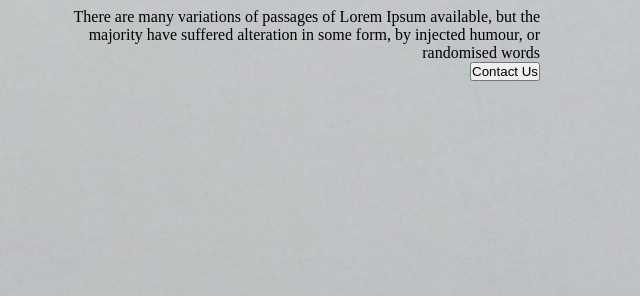
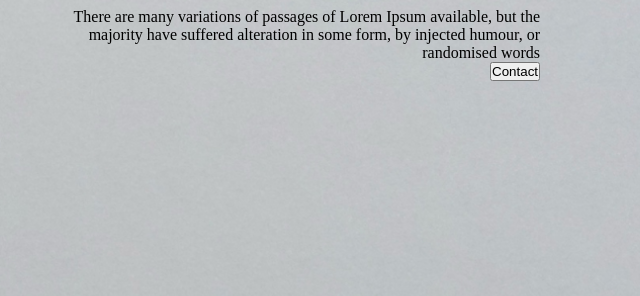
Before and after one commit to Mojammel10/Assignment-1, a plain HTML site: page index.html in a window 1280 px wide. Shown: the part 282-578 px from the top of the page, 640-1280 px from the left. Drawn offline with Linux system fonts and the light colour scheme.

Commit message:
btn change

```diff
--- a/index.html
+++ b/index.html
@@ -18,7 +18,7 @@
             <p class="banner-description">There are many variations of passages of Lorem Ipsum available, but the
             majority have suffered
             alteration in some form, by injected humour, or randomised words</p>
-            <button class="btn-primary">Contact Us</button>
+            <button class="btn-primary">Contact</button>
         </div>
     </header>
     <main>
```
